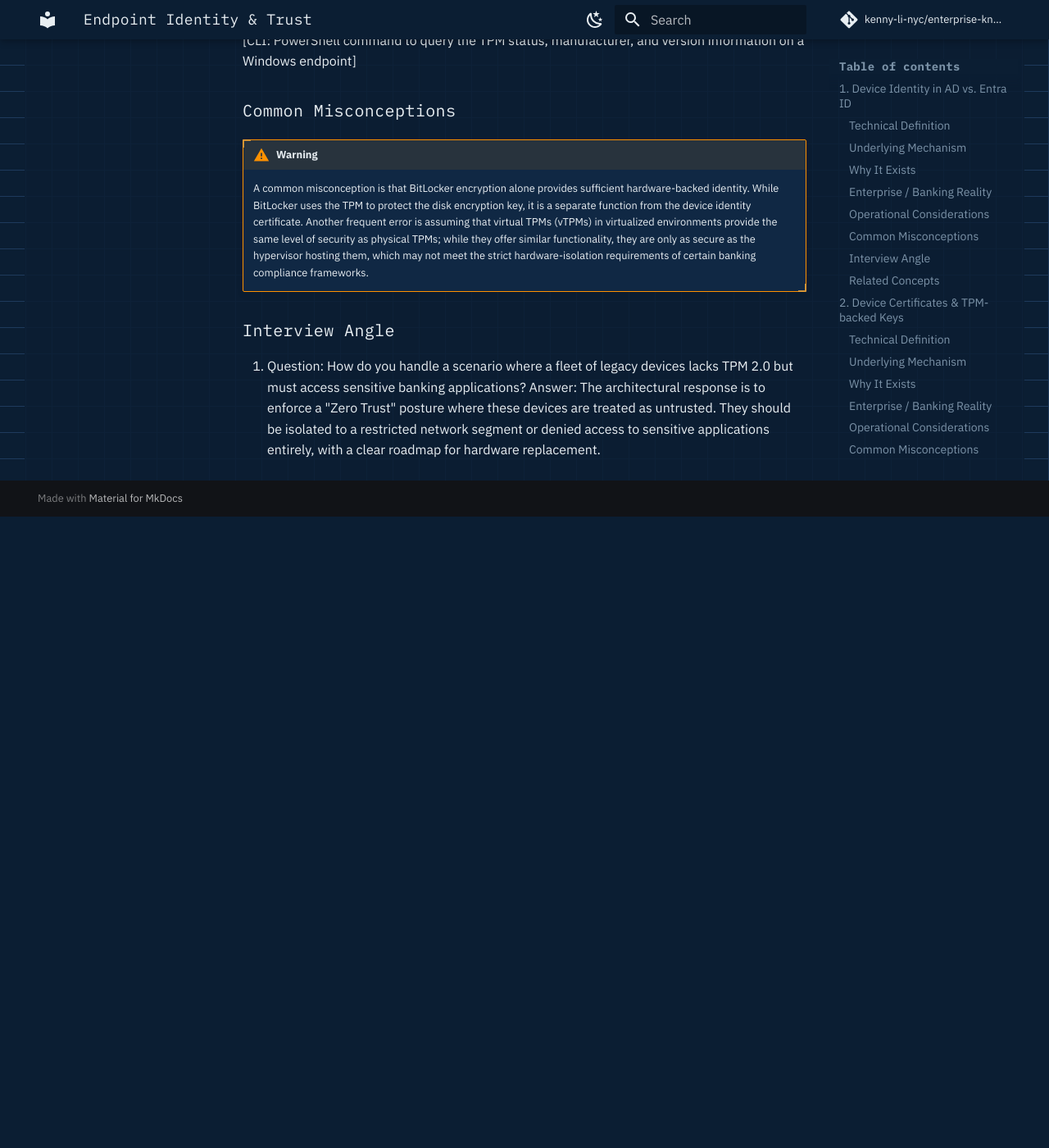
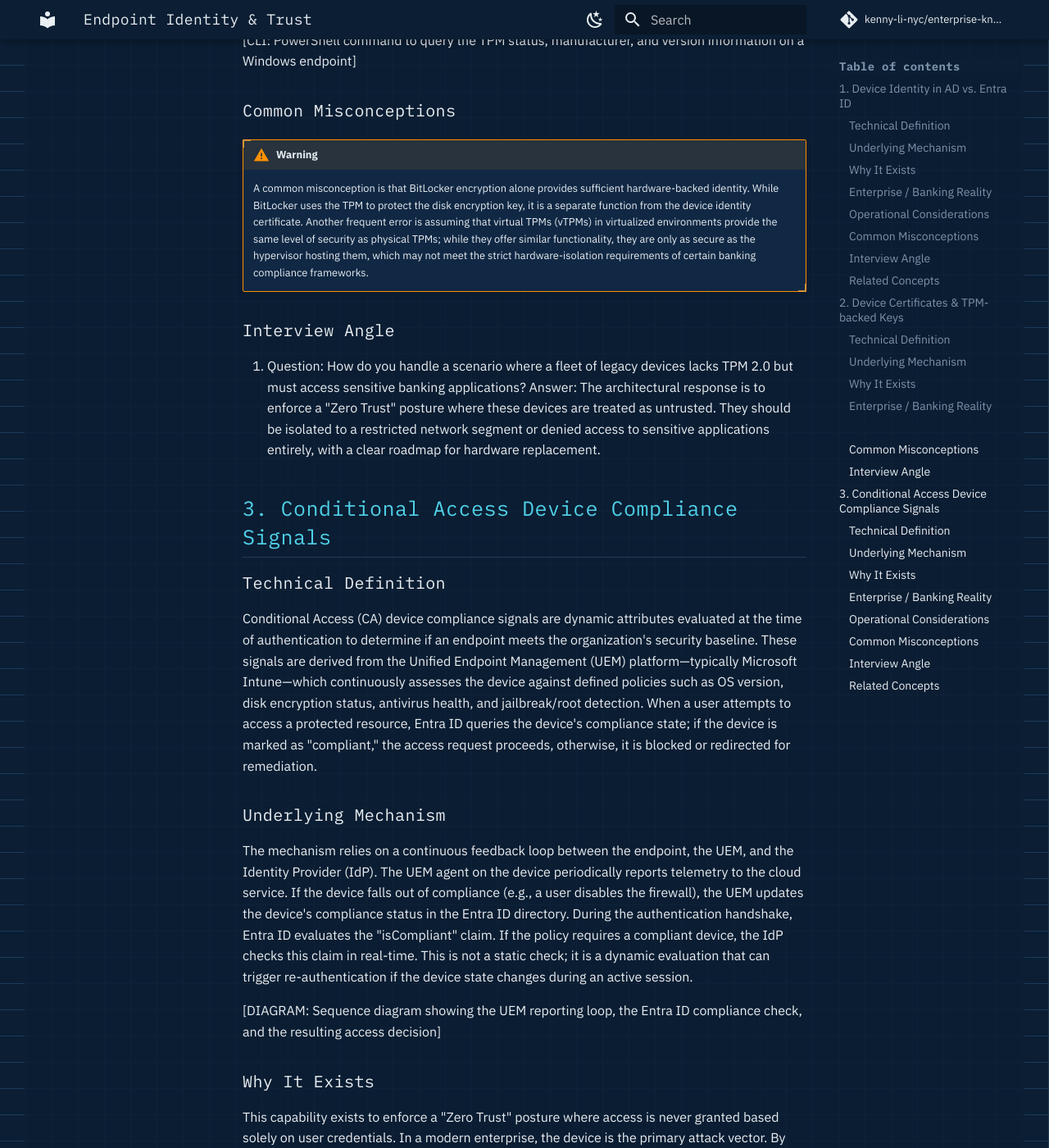
Before and after one commit to kenny-li-nyc/enterprise-knowledge-base, an MkDocs documentation site: the page built from docs/endpoint/endpoint-identity-trust.md, in a window 1280 px wide and 1400 px high, scrolled down 4432 px. Shown: the whole window at 82% size. Built offline with MkDocs 1.6.1 and Material for MkDocs 9.7.7, drawn with Linux system fonts in a browser that asks for light colours; comment, search, counter and statistics services are not loaded; before the commit the page ends 5062 px from its top, so only the background shows below that; some of the changed text lies outside the part shown.

Commit message:
docs: add section on Conditional Access device compliance signals
Co-authored-by: aider (gemini/gemini-3.1-flash-lite) <aider@aider.chat>

```diff
--- a/docs/endpoint/endpoint-identity-trust.md
+++ b/docs/endpoint/endpoint-identity-trust.md
@@ -66,3 +66,39 @@ Operationalizing TPM-backed keys requires robust monitoring of the TPM state acr
 ### Interview Angle
 1. Question: How do you handle a scenario where a fleet of legacy devices lacks TPM 2.0 but must access sensitive banking applications?
    Answer: The architectural response is to enforce a "Zero Trust" posture where these devices are treated as untrusted. They should be isolated to a restricted network segment or denied access to sensitive applications entirely, with a clear roadmap for hardware replacement.
+
+## 3. Conditional Access Device Compliance Signals
+
+### Technical Definition
+Conditional Access (CA) device compliance signals are dynamic attributes evaluated at the time of authentication to determine if an endpoint meets the organization's security baseline. These signals are derived from the Unified Endpoint Management (UEM) platform—typically Microsoft Intune—which continuously assesses the device against defined policies such as OS version, disk encryption status, antivirus health, and jailbreak/root detection. When a user attempts to access a protected resource, Entra ID queries the device's compliance state; if the device is marked as "compliant," the access request proceeds, otherwise, it is blocked or redirected for remediation.
+
+### Underlying Mechanism
+The mechanism relies on a continuous feedback loop between the endpoint, the UEM, and the Identity Provider (IdP). The UEM agent on the device periodically reports telemetry to the cloud service. If the device falls out of compliance (e.g., a user disables the firewall), the UEM updates the device's compliance status in the Entra ID directory. During the authentication handshake, Entra ID evaluates the "isCompliant" claim. If the policy requires a compliant device, the IdP checks this claim in real-time. This is not a static check; it is a dynamic evaluation that can trigger re-authentication if the device state changes during an active session.
+
+[DIAGRAM: Sequence diagram showing the UEM reporting loop, the Entra ID compliance check, and the resulting access decision]
+
+### Why It Exists
+This capability exists to enforce a "Zero Trust" posture where access is never granted based solely on user credentials. In a modern enterprise, the device is the primary attack vector. By requiring compliance signals, organizations ensure that even if a user's credentials are stolen, the attacker cannot access sensitive data from an unmanaged, compromised, or non-compliant device. It shifts the security burden from the network perimeter to the endpoint itself, ensuring that the "what" (the device) is as trusted as the "who" (the user).
+
+### Enterprise / Banking Reality
+For Tier-1 banks, compliance signals are the primary enforcement mechanism for regulatory frameworks like PCI-DSS or internal risk policies. A common pattern is to require "Compliant" status for access to core banking systems, while allowing "Hybrid Joined" (but potentially non-compliant) status for less sensitive productivity apps. Architects must design these policies to be granular, avoiding "all-or-nothing" approaches that disrupt business operations while maintaining a strict security boundary. This requires careful coordination between the security operations center (SOC) and the endpoint management teams to ensure that compliance policies are both enforceable and realistic.
+
+### Operational Considerations
+Operationalizing compliance signals requires careful management of "grace periods." If a device falls out of compliance, users need a window to remediate (e.g., update the OS) before being locked out. Monitoring the "Compliance Policy" dashboard is essential to identify widespread issues, such as a buggy OS update that marks the entire fleet as non-compliant. Administrators must also ensure that the UEM agent is healthy and communicating; if the agent stops reporting, the device may default to a "non-compliant" state, leading to unintended access denials.
+
+[CLI: PowerShell command to check the current compliance status of a device via the Intune management extension]
+
+### Common Misconceptions
+!!! warning
+    A common misconception is that a "Compliant" device is inherently secure. Compliance only means the device meets the *defined* policy settings; it does not guarantee the device is free from zero-day exploits or advanced persistent threats. Another error is assuming that compliance signals are instantaneous; there is often a latency between a device falling out of compliance and the IdP receiving that signal, which can create a window of vulnerability.
+
+### Interview Angle
+1. Question: How do you design a Conditional Access policy that balances security with user productivity?
+   Answer: The design should be risk-based. Apply strict compliance requirements to high-value assets (e.g., core banking systems) while allowing more flexibility for general productivity tools, using "Report-only" mode to test policies before enforcement to minimize business disruption.
+2. Question: What are the risks of relying solely on compliance signals for access control?
+   Answer: The primary risk is "compliance drift" or false positives, where a device is technically compliant but compromised. Compliance signals should be one layer of a defense-in-depth strategy, combined with user behavior analytics (UBA) and threat protection signals.
+3. Question: How do you handle "emergency access" scenarios where a device is non-compliant but a user needs immediate access to a critical system?
+   Answer: Avoid hard-coding exceptions. Instead, implement a "break-glass" process that involves temporary policy exclusions, which are logged, audited, and automatically revoked after a short duration to maintain the integrity of the security posture.
+
+### Related Concepts
+- Section 2.3: Device Compliance and Conditional Access Policies
```
